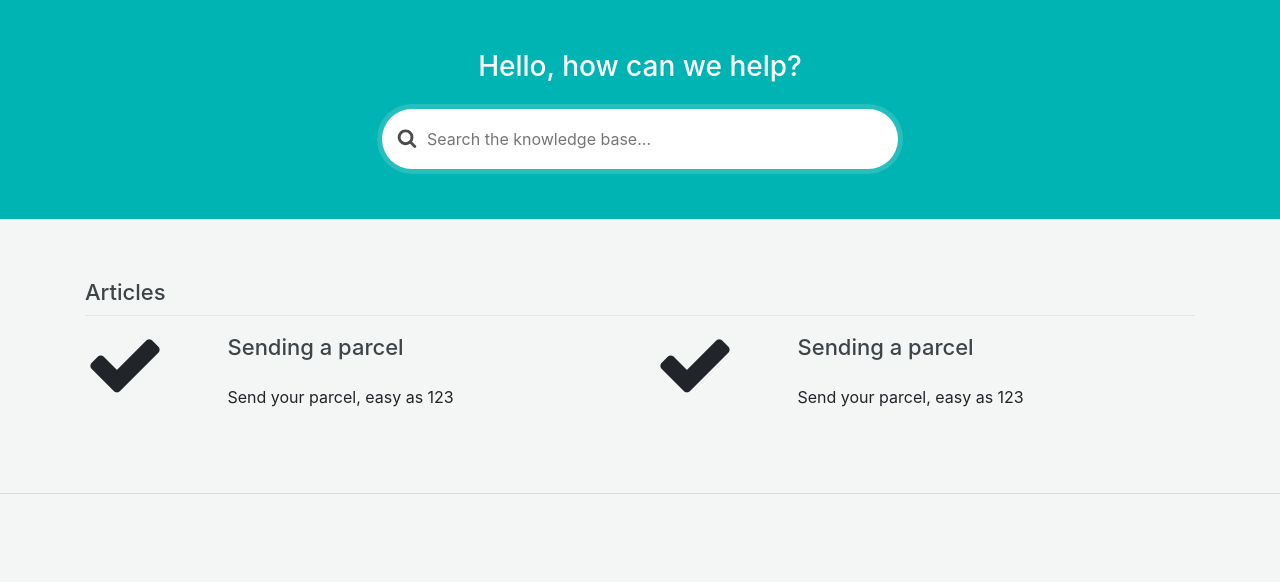
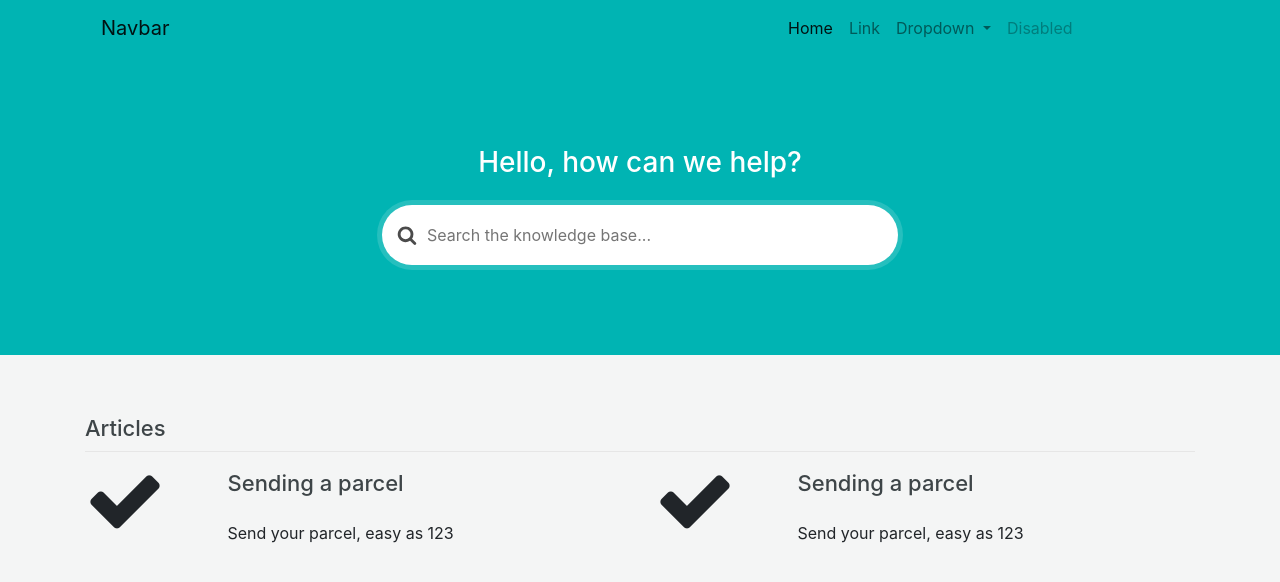
Before and after one commit to TakesTheBiscuit/SendHelp, a website: page src/index.html in a window 1280 px wide. Shown: the top 582 px of the page. Drawn offline with Linux system fonts and the light colour scheme.

Commit message:
bootstrap nav

```diff
--- a/src/index.html
+++ b/src/index.html
@@ -12,12 +12,52 @@
     </head>
 
     <body>
+      <div class="spot-bg">
+        <div class="container">
+          <nav class="navbar navbar-expand-lg navbar-light">
+            <a class="navbar-brand" href="#">Navbar</a>
+            <button class="navbar-toggler" type="button" data-toggle="collapse" data-target="#navbarSupportedContent" aria-controls="navbarSupportedContent" aria-expanded="false" aria-label="Toggle navigation">
+              <span class="navbar-toggler-icon"></span>
+            </button>
 
+            <div class="collapse navbar-collapse" id="navbarSupportedContent">
+              <div class="col"></div>
+              <div class="col-md-5">
+                <ul class="navbar-nav mr-auto ">
+                  <li class="nav-item active">
+                    <a class="nav-link" href="#">Home <span class="sr-only">(current)</span></a>
+                  </li>
+                  <li class="nav-item">
+                    <a class="nav-link" href="#">Link</a>
+                  </li>
+                  <li class="nav-item dropdown">
+                    <a class="nav-link dropdown-toggle" href="#" id="navbarDropdown" role="button" data-toggle="dropdown" aria-haspopup="true" aria-expanded="false">
+                      Dropdown
+                    </a>
+                    <div class="dropdown-menu" aria-labelledby="navbarDropdown">
+                      <a class="dropdown-item" href="#">Action</a>
+                      <a class="dropdown-item" href="#">Another action</a>
+                      <div class="dropdown-divider"></div>
+                      <a class="dropdown-item" href="#">Something else here</a>
+                    </div>
+                  </li>
+                  <li class="nav-item">
+                    <a class="nav-link disabled" href="#">Disabled</a>
+                  </li>
+                </ul>
+              </div>
+
+            </div>
+          </nav>
+        </div>
+      </div>
       <header>
+
         <div class="row">
           <div class="col">
           </div>
           <div class=" col-lg-5">
+            <p>&nbsp;</p>
             <h1>Hello, how can we help?</h1>
 
             <form class="search" method="get" action="actionMan">
@@ -30,7 +70,7 @@
               </button>
             </form>
 
-
+             <p>&nbsp;</p>
 
           </div>
           <div class="col">
--- a/src/scss/style.scss
+++ b/src/scss/style.scss
@@ -7,6 +7,10 @@ $color-darkGray: #3e4548;
 
 body {
     background: $color-bg;
+}
+
+.navbar, .spot-bg {
+	background-color: $color-spot;
 }
 
 header {
@@ -69,7 +73,7 @@ textarea, select, input[type='date'], input[type='datetime'], input[type='dateti
 	background-size: 20px;
 	height: 20px;
 	width: 20px;
-	top: 74%;
+	top: 65%;
 	left: 30px;
 	margin-top: -10px;
 	opacity: .7;
```
Also changed, not shown: src/css/style.css.
